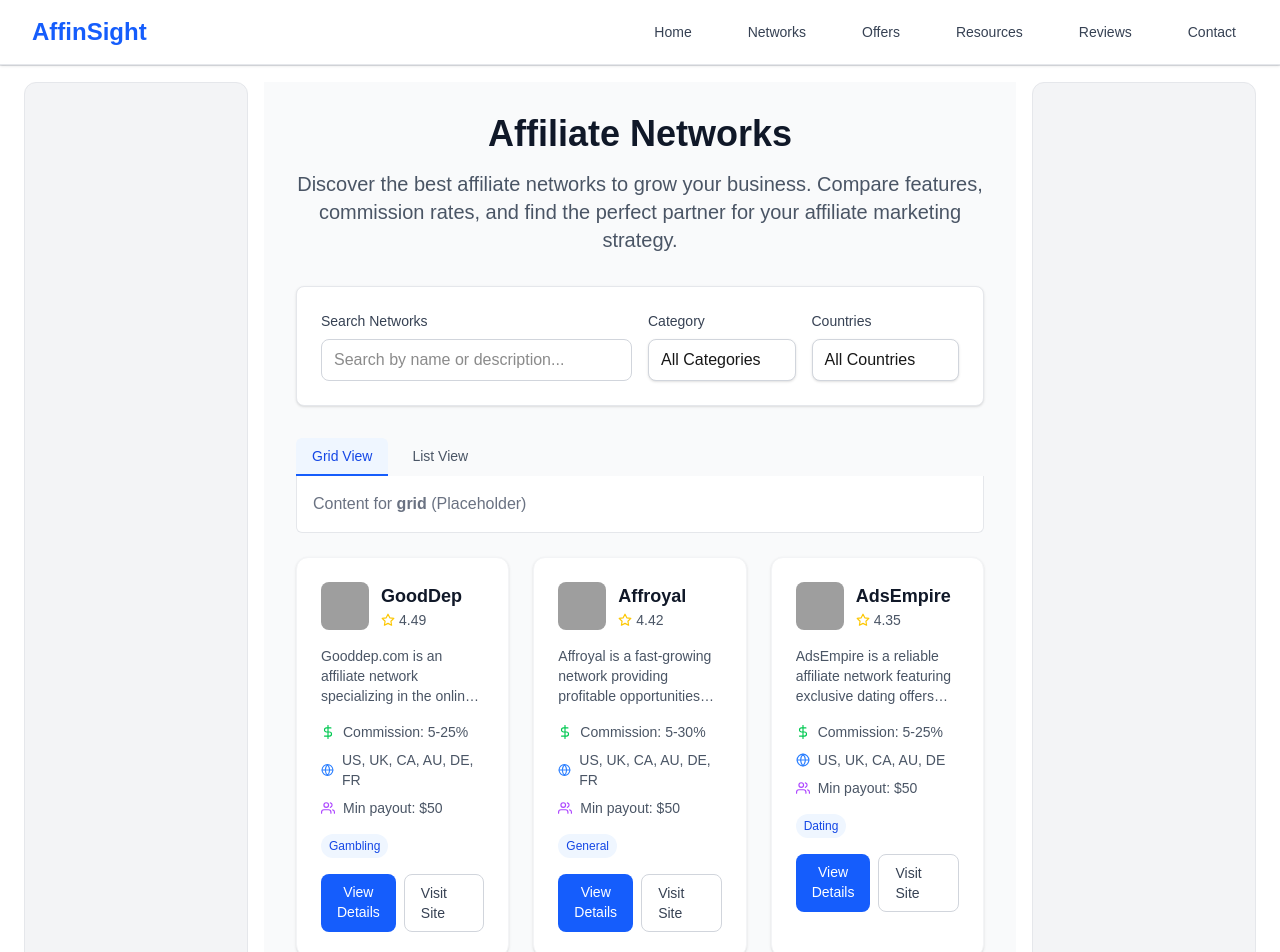
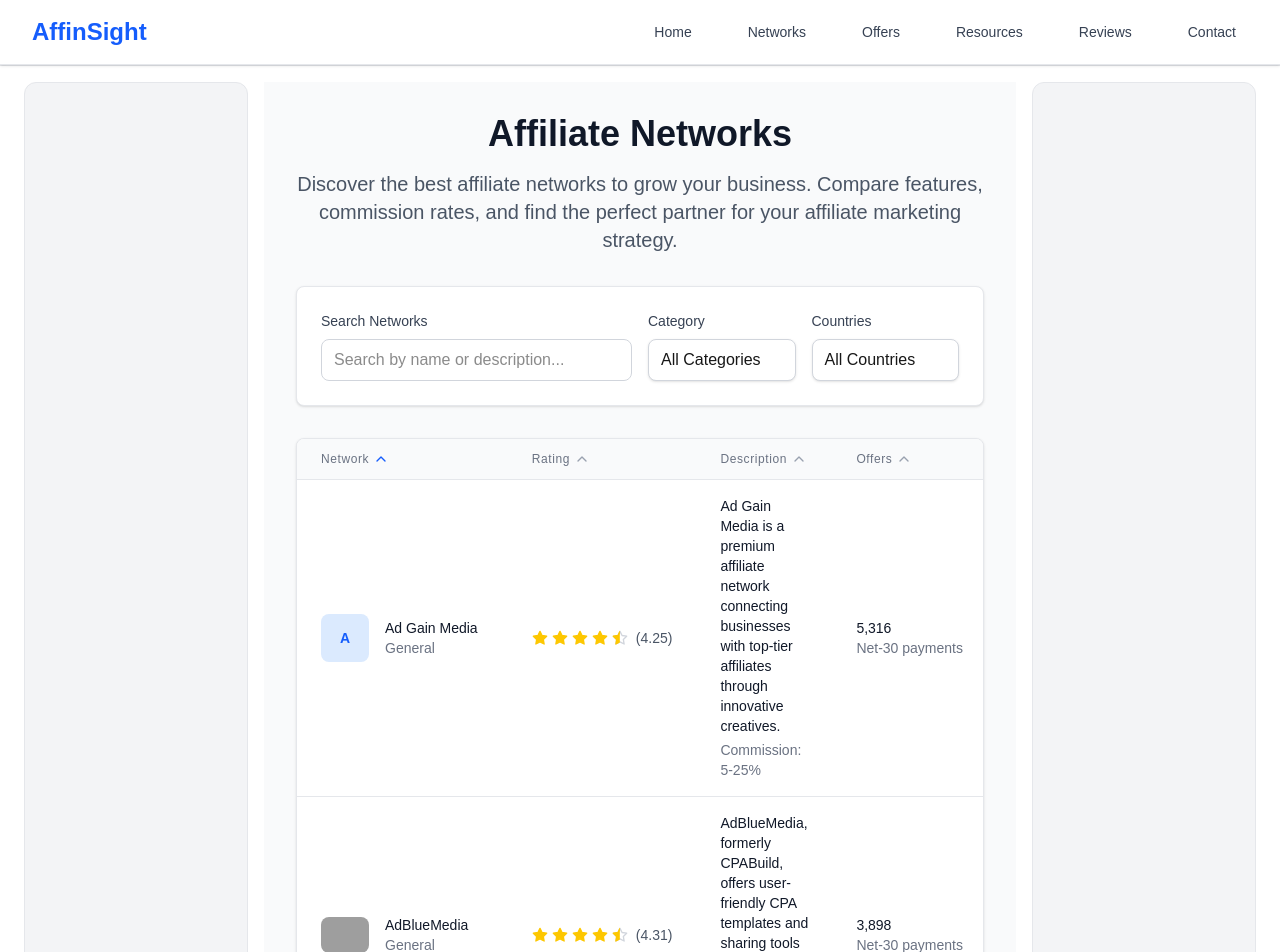
Before and after one commit to tishamishra/affinsight, a Next.js app: page /networks in a window 1280 px wide. Shown: the top 952 px of the page. Built offline with nearby package versions, Linux system fonts and the light colour scheme; grey boxes are pictures that could not be loaded.

Commit message:
Add star ratings, pagination, and enhanced logo display to NetworkList - Show all networks on homepage with 20 per page pagination - Add star rating system with visual stars - Improve logo display with larger size and better fallback

```diff
--- a/src/app/networks/page.tsx
+++ b/src/app/networks/page.tsx
@@ -2,9 +2,8 @@
 import { useState, useEffect } from 'react';
 import { getAllNetworks } from '@/lib/networks-loader';
 import { Network } from '@/data/networks';
-import NetworkGrid from '@/components/NetworkGrid';
+import NetworkList from '@/components/NetworkList';
 import Filters from '@/components/Filters';
-import Tabs from '@/components/Tabs';
 
 export default function NetworksPage() {
   const allNetworks = getAllNetworks();
@@ -12,7 +11,6 @@ export default function NetworksPage() {
   const [selectedCategory, setSelectedCategory] = useState<string>('all');
   const [selectedCountries, setSelectedCountries] = useState<string[]>([]);
   const [searchTerm, setSearchTerm] = useState<string>('');
-  const [activeTab, setActiveTab] = useState<string>('grid');
 
   const categories = ['all', ...Array.from(new Set(allNetworks.map((n: Network) => n.category)))];
   const allCountries = Array.from(new Set(allNetworks.flatMap((n: Network) => n.countries))).sort();
@@ -68,18 +66,7 @@ export default function NetworksPage() {
         />
 
         <div className="mt-8">
-          <Tabs
-            tabs={[
-              { id: 'grid', label: 'Grid View', icon: 'grid' },
-              { id: 'list', label: 'List View', icon: 'list' }
-            ]}
-            activeTab={activeTab}
-            onTabChange={setActiveTab}
-          />
-
-          <div className="mt-6">
-            <NetworkGrid networks={filteredNetworks} />
-          </div>
+          <NetworkList networks={filteredNetworks} itemsPerPage={20} />
         </div>
       </div>
     </div>
--- a/src/app/page.tsx
+++ b/src/app/page.tsx
@@ -6,8 +6,8 @@ import { getFeaturedNetworks, getAllNetworks } from '@/lib/networks-loader';
 import { useState } from 'react';
 
 export default function HomePage() {
-  const featuredNetworks = getFeaturedNetworks(6);
-  const [filteredNetworks, setFilteredNetworks] = useState(featuredNetworks);
+  const allNetworks = getAllNetworks();
+  const [filteredNetworks, setFilteredNetworks] = useState(allNetworks);
 
   return (
     <div className="min-h-screen bg-gray-50">
@@ -16,16 +16,16 @@ export default function HomePage() {
       <div className="max-w-7xl mx-auto px-4 sm:px-6 lg:px-8 py-12">
         <div className="text-center mb-12">
           <h2 className="text-3xl font-bold text-gray-900 mb-4">
-            Featured Affiliate Networks
+            All Affiliate Networks
           </h2>
           <p className="text-xl text-gray-600 max-w-3xl mx-auto">
-            Discover the top affiliate networks trusted by marketers worldwide.
-            Start your affiliate marketing journey with these proven platforms.
+            Discover all affiliate networks trusted by marketers worldwide.
+            Browse through our comprehensive list and find the perfect platform for your affiliate marketing journey.
           </p>
         </div>
 
         <NetworkFilters
-          networks={featuredNetworks}
+          networks={allNetworks}
           onFilterChange={setFilteredNetworks}
         />
 
--- a/src/components/NetworkList.tsx
+++ b/src/components/NetworkList.tsx
@@ -3,18 +3,20 @@ import { useState } from "react";
 import Link from "next/link";
 import Image from "next/image";
 import { Network } from "@/data/networks";
-import { FiChevronUp, FiChevronDown, FiExternalLink } from "react-icons/fi";
+import { FiChevronUp, FiChevronDown, FiExternalLink, FiStar } from "react-icons/fi";
 
 interface NetworkListProps {
   networks: Network[];
+  itemsPerPage?: number;
 }
 
-type SortField = "name" | "description" | "offers_count";
+type SortField = "name" | "description" | "offers_count" | "rating";
 type SortDirection = "asc" | "desc";
 
-export default function NetworkList({ networks }: NetworkListProps) {
+export default function NetworkList({ networks, itemsPerPage = 20 }: NetworkListProps) {
   const [sortField, setSortField] = useState<SortField>("name");
   const [sortDirection, setSortDirection] = useState<SortDirection>("asc");
+  const [currentPage, setCurrentPage] = useState(1);
 
   const handleSort = (field: SortField) => {
     if (sortField === field) {
@@ -23,6 +25,7 @@ export default function NetworkList({ networks }: NetworkListProps) {
       setSortField(field);
       setSortDirection("asc");
     }
+    setCurrentPage(1); // Reset to first page when sorting
   };
 
   const sortedNetworks = [...networks].sort((a, b) => {
@@ -42,6 +45,10 @@ export default function NetworkList({ networks }: NetworkListProps) {
         aValue = a.offers_count || 0;
         bValue = b.offers_count || 0;
         break;
+      case "rating":
+        aValue = a.rating || 0;
+        bValue = b.rating || 0;
+        break;
       default:
         return 0;
     }
@@ -52,6 +59,12 @@ export default function NetworkList({ networks }: NetworkListProps) {
       return aValue < bValue ? 1 : -1;
     }
   });
+
+  // Pagination
+  const totalPages = Math.ceil(sortedNetworks.length / itemsPerPage);
+  const startIndex = (currentPage - 1) * itemsPerPage;
+  const endIndex = startIndex + itemsPerPage;
+  const currentNetworks = sortedNetworks.slice(startIndex, endIndex);
 
   const SortIcon = ({ field }: { field: SortField }) => {
     if (sortField !== field) {
@@ -64,7 +77,40 @@ export default function NetworkList({ networks }: NetworkListProps) {
     );
   };
 
+  const StarRating = ({ rating }: { rating: number }) => {
+    const stars = [];
+    const fullStars = Math.floor(rating);
+    const hasHalfStar = rating % 1 !== 0;
+
+    for (let i = 0; i < 5; i++) {
+      if (i < fullStars) {
+        stars.push(
+          <FiStar key={i} className="w-4 h-4 text-yellow-400 fill-current" />
+        );
+      } else if (i === fullStars && hasHalfStar) {
+        stars.push(
+          <div key={i} className="relative">
+            <FiStar className="w-4 h-4 text-gray-300" />
+            <FiStar className="w-4 h-4 text-yellow-400 fill-current absolute inset-0" style={{ clipPath: 'inset(0 50% 0 0)' }} />
+          </div>
+        );
+      } else {
+        stars.push(
+          <FiStar key={i} className="w-4 h-4 text-gray-300" />
+        );
+      }
+    }
+
     return (
+      <div className="flex items-center space-x-1">
+        {stars}
+        <span className="text-sm text-gray-600 ml-1">({rating})</span>
+      </div>
+    );
+  };
+
+  return (
+    <div className="space-y-4">
       <div className="bg-white rounded-lg shadow-sm border border-gray-200 overflow-hidden">
         <div className="overflow-x-auto">
           <table className="min-w-full divide-y divide-gray-200">
@@ -77,6 +123,15 @@ export default function NetworkList({ networks }: NetworkListProps) {
                   >
                     <span>Network</span>
                     <SortIcon field="name" />
+                  </button>
+                </th>
+                <th className="px-6 py-3 text-left text-xs font-medium text-gray-500 uppercase tracking-wider">
+                  <button
+                    onClick={() => handleSort("rating")}
+                    className="flex items-center space-x-1 hover:text-gray-700 transition-colors"
+                  >
+                    <span>Rating</span>
+                    <SortIcon field="rating" />
                   </button>
                 </th>
                 <th className="px-6 py-3 text-left text-xs font-medium text-gray-500 uppercase tracking-wider">
@@ -103,17 +158,17 @@ export default function NetworkList({ networks }: NetworkListProps) {
               </tr>
             </thead>
             <tbody className="bg-white divide-y divide-gray-200">
-            {sortedNetworks.map((network) => (
+              {currentNetworks.map((network) => (
                 <tr key={network.id} className="hover:bg-gray-50 transition-colors">
                   <td className="px-6 py-4 whitespace-nowrap">
                     <div className="flex items-center">
-                    <div className="flex-shrink-0 h-10 w-10 flex items-center justify-center">
+                      <div className="flex-shrink-0 h-12 w-12 flex items-center justify-center">
                         {network.logo_url ? (
                           <Image
                             src={network.logo_url}
                             alt={`${network.name} logo`}
-                          width={40}
-                          height={40}
+                            width={48}
+                            height={48}
                             className="max-w-full max-h-full object-contain rounded-lg"
                             onError={(e) => {
                               // Fallback to network name if logo fails to load
@@ -126,7 +181,7 @@ export default function NetworkList({ networks }: NetworkListProps) {
                         ) : null}
                         {/* Fallback - Network name initial */}
                         <div
-                        className={`h-10 w-10 bg-blue-100 rounded-lg flex items-center justify-center ${
+                          className={`h-12 w-12 bg-blue-100 rounded-lg flex items-center justify-center ${
                             network.logo_url ? 'hidden' : ''
                           }`}
                         >
@@ -144,6 +199,9 @@ export default function NetworkList({ networks }: NetworkListProps) {
                         </div>
                       </div>
                     </div>
+                  </td>
+                  <td className="px-6 py-4 whitespace-nowrap">
+                    <StarRating rating={network.rating} />
                   </td>
                   <td className="px-6 py-4">
                     <div className="text-sm text-gray-900 max-w-xs">
@@ -185,5 +243,68 @@ export default function NetworkList({ networks }: NetworkListProps) {
           </table>
         </div>
       </div>
+
+      {/* Pagination */}
+      {totalPages > 1 && (
+        <div className="flex items-center justify-between bg-white px-4 py-3 border border-gray-200 rounded-lg">
+          <div className="flex-1 flex justify-between sm:hidden">
+            <button
+              onClick={() => setCurrentPage(currentPage - 1)}
+              disabled={currentPage === 1}
+              className="relative inline-flex items-center px-4 py-2 border border-gray-300 text-sm font-medium rounded-md text-gray-700 bg-white hover:bg-gray-50 disabled:opacity-50 disabled:cursor-not-allowed"
+            >
+              Previous
+            </button>
+            <button
+              onClick={() => setCurrentPage(currentPage + 1)}
+              disabled={currentPage === totalPages}
+              className="ml-3 relative inline-flex items-center px-4 py-2 border border-gray-300 text-sm font-medium rounded-md text-gray-700 bg-white hover:bg-gray-50 disabled:opacity-50 disabled:cursor-not-allowed"
+            >
+              Next
+            </button>
+          </div>
+          <div className="hidden sm:flex-1 sm:flex sm:items-center sm:justify-between">
+            <div>
+              <p className="text-sm text-gray-700">
+                Showing <span className="font-medium">{startIndex + 1}</span> to{" "}
+                <span className="font-medium">{Math.min(endIndex, sortedNetworks.length)}</span> of{" "}
+                <span className="font-medium">{sortedNetworks.length}</span> results
+              </p>
+            </div>
+            <div>
+              <nav className="relative z-0 inline-flex rounded-md shadow-sm -space-x-px" aria-label="Pagination">
+                <button
+                  onClick={() => setCurrentPage(currentPage - 1)}
+                  disabled={currentPage === 1}
+                  className="relative inline-flex items-center px-2 py-2 rounded-l-md border border-gray-300 bg-white text-sm font-medium text-gray-500 hover:bg-gray-50 disabled:opacity-50 disabled:cursor-not-allowed"
+                >
+                  Previous
+                </button>
+                {Array.from({ length: totalPages }, (_, i) => i + 1).map((page) => (
+                  <button
+                    key={page}
+                    onClick={() => setCurrentPage(page)}
+                    className={`relative inline-flex items-center px-4 py-2 border text-sm font-medium ${
+                      currentPage === page
+                        ? "z-10 bg-blue-50 border-blue-500 text-blue-600"
+                        : "bg-white border-gray-300 text-gray-500 hover:bg-gray-50"
+                    }`}
+                  >
+                    {page}
+                  </button>
+                ))}
+                <button
+                  onClick={() => setCurrentPage(currentPage + 1)}
+                  disabled={currentPage === totalPages}
+                  className="relative inline-flex items-center px-2 py-2 rounded-r-md border border-gray-300 bg-white text-sm font-medium text-gray-500 hover:bg-gray-50 disabled:opacity-50 disabled:cursor-not-allowed"
+                >
+                  Next
+                </button>
+              </nav>
+            </div>
+          </div>
+        </div>
+      )}
+    </div>
   );
 }
```
Lines whose indentation alone changed are shown as unchanged.
